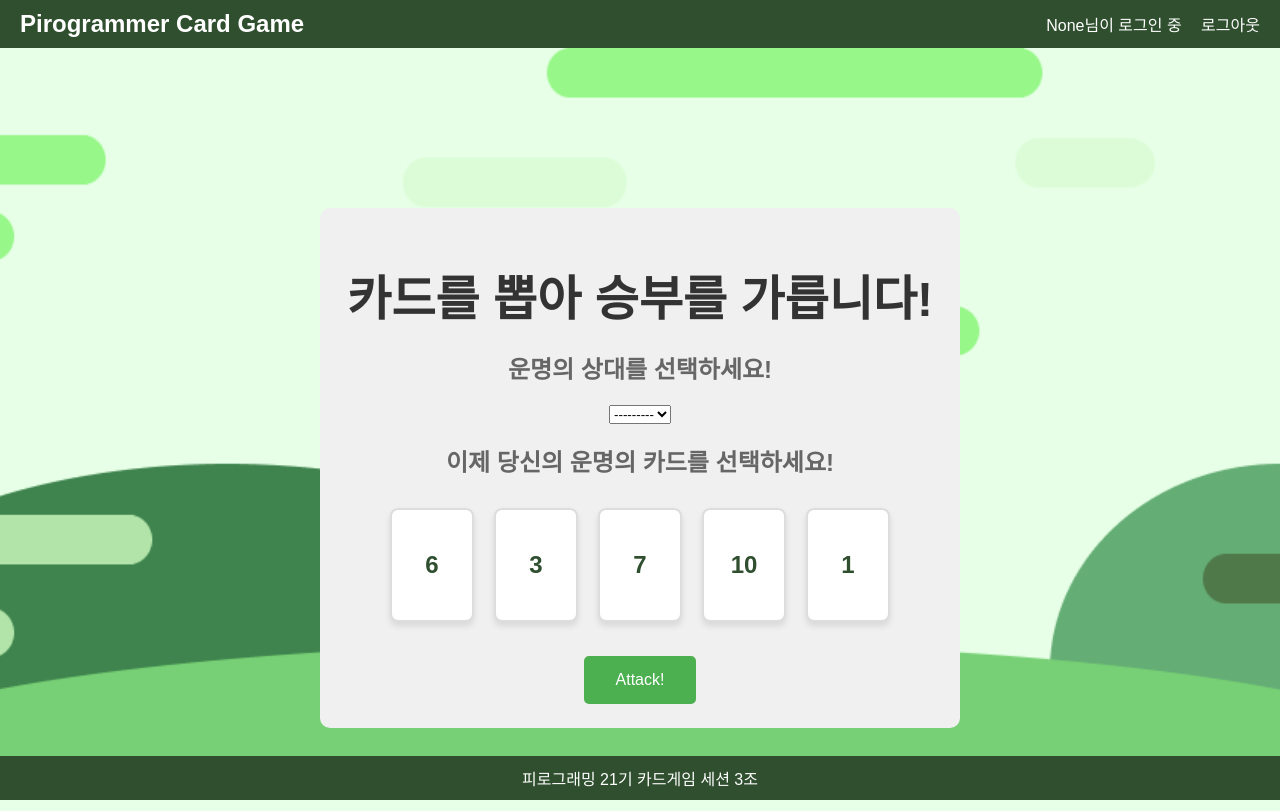
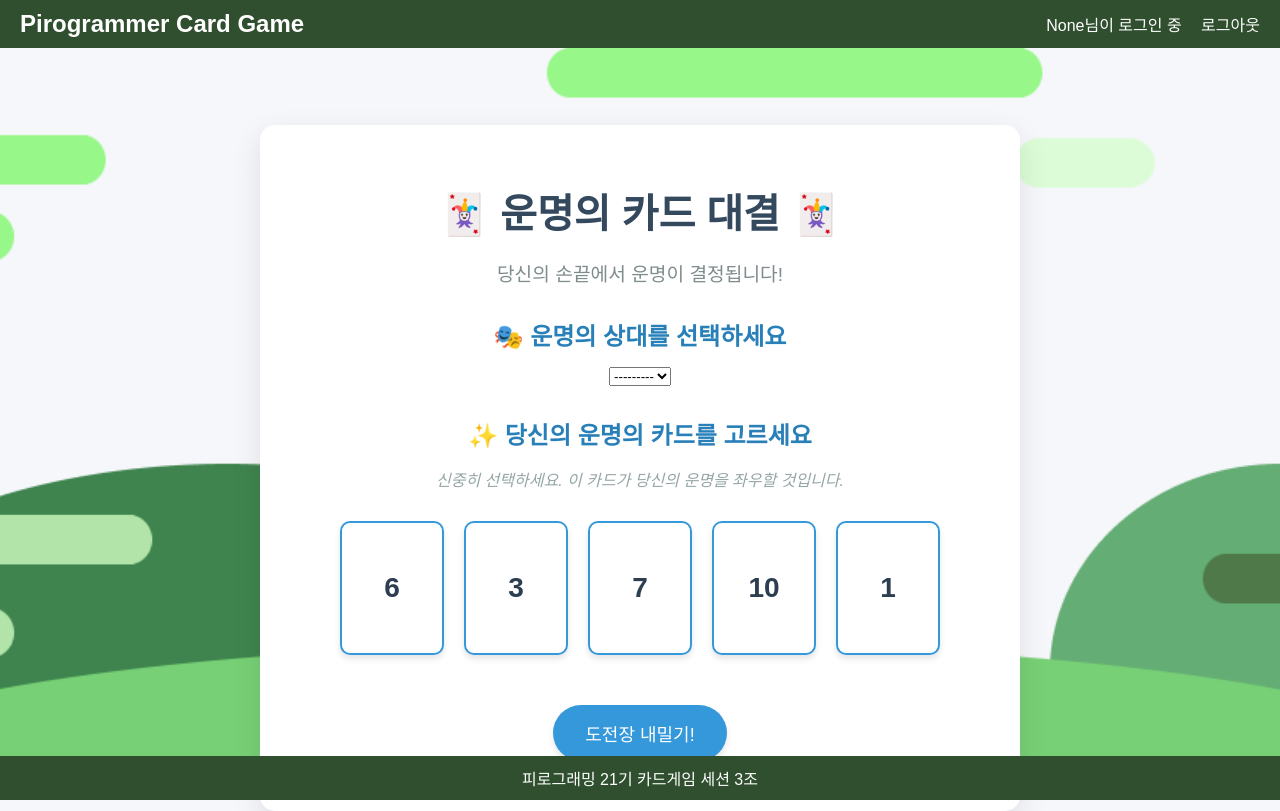
Before and after one commit to Pirogramming-21/Piro21_CardGame_03, a Django app: page /games/attack/ in a window 1280 px wide. Run offline with Django 5.2, Linux system fonts and the light colour scheme; the visitor is signed in with stand-in values (Sample User, id 1); data comes from the database, SQL or seed files in the repository.

Commit message:
[feat] 닉네임 사용 오류 해, css 수정

```diff
--- a/apps/games/forms.py
+++ b/apps/games/forms.py
@@ -1,10 +1,13 @@
 from django import forms
 from apps.users.models import User
 from .models import Game
-import random
 
 class GameForm(forms.ModelForm):
-    opponent = forms.ModelChoiceField(queryset=User.objects.all(), label="상대 유저 선택")
+    opponent = forms.ModelChoiceField(
+        queryset=User.objects.all(),
+        label="상대 유저 선택"
+    )
+
     player1_card = forms.IntegerField(widget=forms.HiddenInput())
 
     def __init__(self, *args, **kwargs):
@@ -16,6 +19,8 @@
         if random_numbers:
             self.fields['player1_card'].choices = [(num, num) for num in random_numbers]
 
+        self.fields['opponent'].label_from_instance = lambda obj: obj.nickname
+
     class Meta:
         model = Game
         fields = ['opponent', 'player1_card']
--- a/static/css/games/attack.css
+++ b/static/css/games/attack.css
@@ -1,63 +1,113 @@
+body {
+    background-color: #f5f7fa;
+    font-family: 'Arial', sans-serif;
+    color: #2c3e50;
+}
+
 .game-container {
-    background-color: #f0f0f0;
-    border-radius: 10px;
-    padding: 20px;
-    width: 80%;
-    max-width: 600px;
-    margin: 0 auto;
+    background-color: #ffffff;
+    border-radius: 15px;
+    padding: 30px;
+    width: 90%;
+    max-width: 700px;
+    margin: 40px auto;
     text-align: center;
+    box-shadow: 0 10px 30px rgba(0,0,0,0.1);
 }
-h1 {
-    color: #333;
+
+.game-title {
+    color: #34495e;
+    font-size: 2.5em;
+    margin-bottom: 10px;
 }
-h2 {
-    color: #666;
+
+.game-subtitle {
+    color: #7f8c8d;
+    font-size: 1.2em;
+    margin-bottom: 30px;
 }
+
+.section-title {
+    color: #2980b9;
+    font-size: 1.5em;
+    margin-top: 30px;
+    margin-bottom: 15px;
+}
+
+.card-instruction {
+    color: #95a5a6;
+    font-style: italic;
+    margin-bottom: 20px;
+}
+
 .card-container {
     display: flex;
     justify-content: center;
     flex-wrap: wrap;
     margin: 20px 0;
 }
+
 .card {
     background-color: #fff;
-    border: 2px solid #ddd;
-    border-radius: 8px;
-    padding: 10px;
+    border: 2px solid #3498db;
+    border-radius: 10px;
+    padding: 15px;
     margin: 10px;
-    width: 60px;
-    height: 90px;
+    width: 70px;
+    height: 100px;
     display: flex;
     justify-content: center;
     align-items: center;
-    font-size: 24px;
+    font-size: 28px;
     font-weight: bold;
     box-shadow: 0 4px 6px rgba(0,0,0,0.1);
-    transition: transform 0.2s;
+    transition: all 0.3s ease;
     cursor: pointer;
+    color: #2c3e50;
 }
+
 .card:hover {
-    transform: translateY(-5px);
-    box-shadow: 0 6px 8px rgba(0,0,0,0.15);
+    transform: translateY(-5px) rotate(5deg);
+    box-shadow: 0 6px 12px rgba(0,0,0,0.15);
+    border-color: #2ecc71;
 }
+
 .card.selected {
-    border-color: #4CAF50;
-    background-color: #e8f5e9;
+    border-color: #2ecc71;
+    background-color: #eafaf1;
+    transform: scale(1.05);
 }
-button {
-    background-color: #4CAF50;
+
+.action-button {
+    background-color: #3498db;
     border: none;
     color: white;
     padding: 15px 32px;
     text-align: center;
     text-decoration: none;
     display: inline-block;
-    font-size: 16px;
-    margin: 4px 2px;
+    font-size: 18px;
+    margin: 20px 0;
     cursor: pointer;
-    border-radius: 5px;
-    transition: background-color 0.3s;
+    border-radius: 50px;
+    transition: all 0.3s ease;
+    box-shadow: 0 4px 6px rgba(0,0,0,0.1);
 }
-button:hover {
-    background-color: #45a049;
+
+.action-button:hover {
+    background-color: #2980b9;
+    transform: translateY(-2px);
+    box-shadow: 0 6px 12px rgba(0,0,0,0.2);
 }
+
+.opponent-name {
+    font-size: 1.3em;
+    font-weight: bold;
+    color: #e74c3c;
+}
+
+.opponent-message {
+    font-style: italic;
+    color: #7f8c8d;
+    margin-top: 10px;
+}
--- a/templates/games/attack.html
+++ b/templates/games/attack.html
@@ -7,19 +7,30 @@
 <link rel="stylesheet" type="text/css" href="{% static 'css/games/attack.css' %}">
 
 <div class="game-container">
-    <h1>카드를 뽑아 승부를 가릅니다!</h1>
-    <h2>운명의 상대를 선택하세요!</h2>
+    <h1 class="game-title">🃏 운명의 카드 대결 🃏</h1>
+    <p class="game-subtitle">당신의 손끝에서 운명이 결정됩니다!</p>
+
     <form method="post">
         {% csrf_token %}
-        {{ form.opponent }}
-        <h2>이제 당신의 운명의 카드를 선택하세요!</h2>
-        <div class="card-container">
-            {% for num in random_numbers %}
-                <div class="card" onclick="selectCard(this, '{{ num }}')">{{ num }}</div>
-            {% endfor %}
+        <div class="opponent-selection">
+            <h2 class="section-title">🎭 운명의 상대를 선택하세요</h2>
+            {{ form.opponent }}
         </div>
-        {{ form.player1_card }}
-        <button type="submit">Attack!</button>
+
+        <div class="card-selection">
+            <h2 class="section-title">✨ 당신의 운명의 카드를 고르세요</h2>
+            <p class="card-instruction">신중히 선택하세요. 이 카드가 당신의 운명을 좌우할 것입니다.</p>
+            <div class="card-container">
+                {% for num in random_numbers %}
+                <div class="card" onclick="selectCard(this, '{{ num }}')">
+                    {{ num }}
+                </div>
+                {% endfor %}
+            </div>
+            {{ form.player1_card }}
+        </div>
+
+        <button type="submit" class="action-button">도전장 내밀기!</button>
     </form>
 </div>
 
```
Also changed, not shown: static/css/games/counter_attack.css (+79 -29 lines), static/css/games/list.css (+70 -48 lines), templates/games/counter_attack.html (+22 -10 lines), templates/games/list.html (+18 -11 lines).
